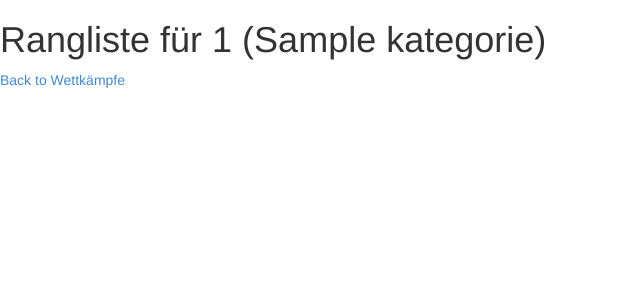
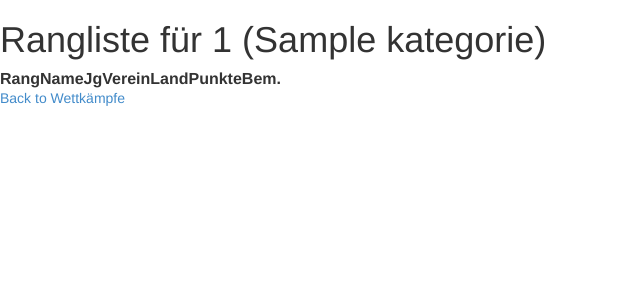
Before and after one commit to ppoile/athletica-adapter, a Django app: a page that uses meeting/templates/meeting/rangliste.html in a window 1280 px wide. Shown: the top 300 px of the page, without its empty margins (0-640 px from the left). Run offline with Django 3.2, Linux system fonts and the light colour scheme; tables that the repository leaves empty hold one stand-in row (values such as "Sample post"); lists and menus that the app fills with data are empty; some libraries are stand-ins or nearby versions.

Commit message:
meeting: change rangliste template from list to table

```diff
--- a/meeting/templates/meeting/rangliste.html
+++ b/meeting/templates/meeting/rangliste.html
@@ -3,11 +3,35 @@
 
 <h1>Rangliste für {{ wettkampf_info }} ({{ kategorie_name }})</h1>
 
-<ul>
-  {% for rang, start in rangliste.get %}
-    <li>{{ rang }}, {{ start.name }}, {{ start.jahrgang }}, {{ start.verein }}, {{ start.land }}, {{ start.punkte }}, {{ start.bem }}, {{ start.disziplinen_list_text }}
-  {% endfor %}
-</ul>
+<table>
+  <tbody>
+    <tr>
+      <th>Rang</th>
+      <th>Name</th>
+      <th>Jg</th>
+      <th>Verein</th>
+      <th>Land</th>
+      <th>Punkte</th>
+      <th>Bem.</th>
+    </tr>
+    {% for rang, start in rangliste.get %}
+      <tr>
+        <td>{{ rang }}.</td>
+        <td>{{ start.name }}</td>
+        <td>{{ start.jahrgang }}</td>
+        <td>{{ start.verein }}</td>
+        <td>{{ start.land }}</td>
+        <td>{{ start.punkte }}</td>
+        <td>{{ start.bem }}</td>
+      </tr>
+      <tr>
+        <td></td>
+        <td colspan="3">{{ start.disziplinen_list_text }}<br></td>
+        <td></td>
+      </tr>
+    {% endfor %}
+  </tbody>
+</table>
 
 <a href="{% url 'meeting:wettkaempfe' meeting_id %}">Back to Wettkämpfe</a>
 
```
